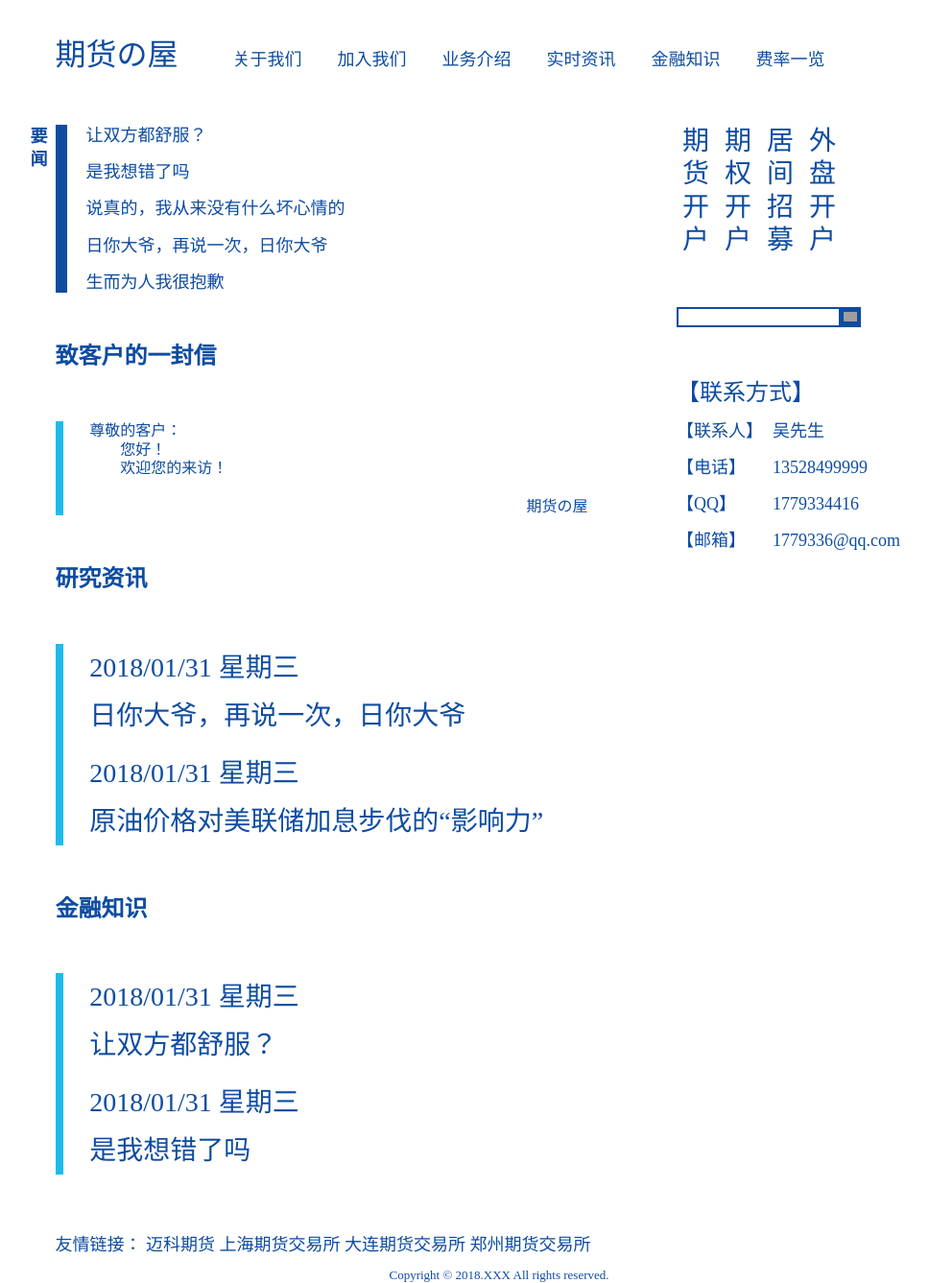
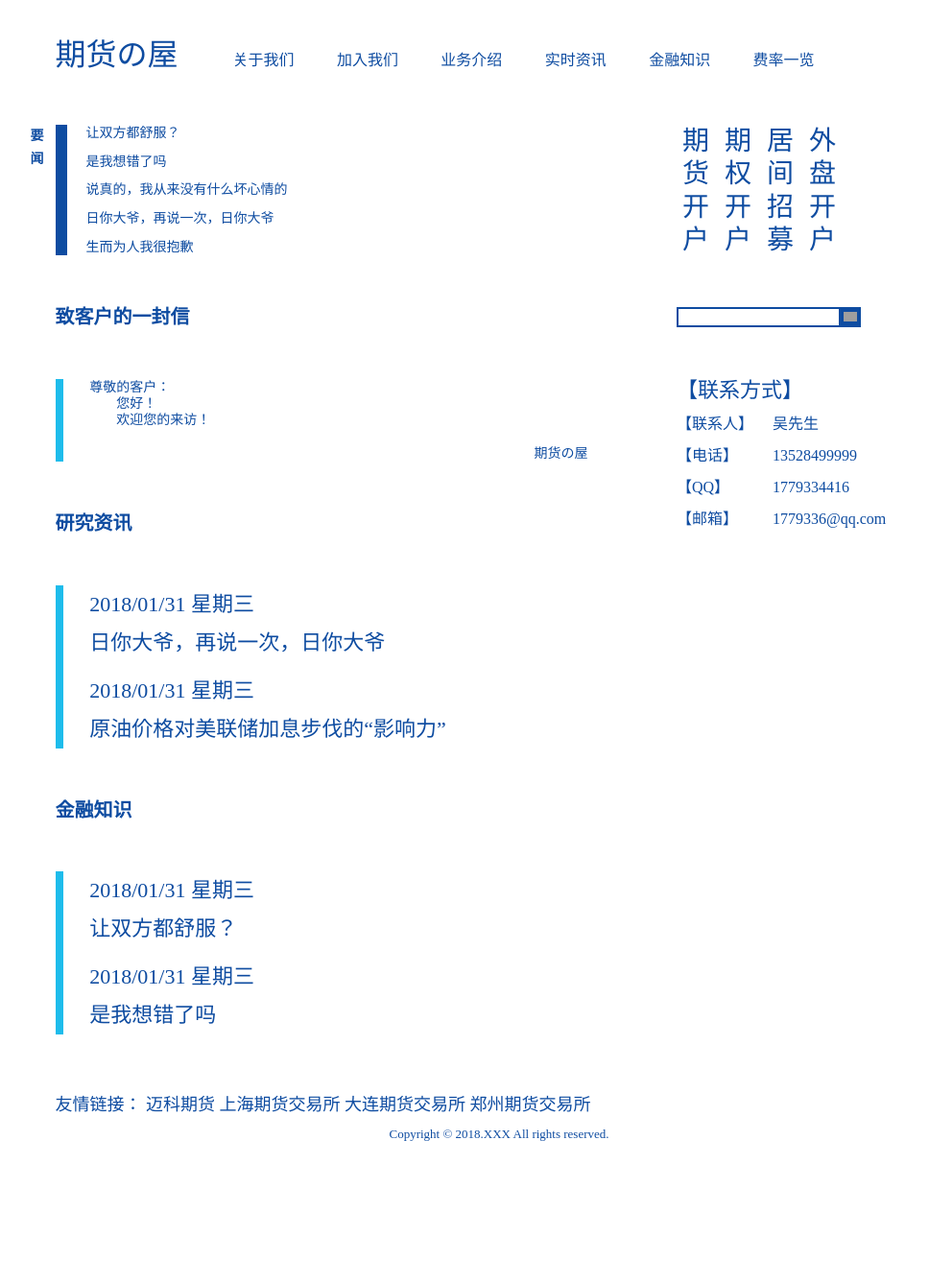
Before and after one commit to a972667237/future, a Django app: page / in a window 1280 px wide. Shown: the whole page at 96% size, without its empty margins (120-1088 px from the left). After the commit the page ends 1189 px from the top, so only its background shows below. Run offline with Django 3.2, Linux system fonts and the light colour scheme; data comes from the database, SQL or seed files in the repository; parts of the project's set-up code (start-up, migrations or seed data) failed here and were passed over; some web fonts are replaced; grey boxes are pictures that could not be loaded.

Commit message:
update the font size

```diff
--- a/static/css/master.css
+++ b/static/css/master.css
@@ -46,9 +46,9 @@ header .header_left .site_name{
   font-family: "normal-black";
 }
 header .header_right ul li{
-  font-size: 18px;
+  font-size: 16px;
   display: inline-block;
-  margin-right: 5%;
+  margin-right: 6%;
 }
 main{
   width: 100%;
@@ -69,7 +69,7 @@ main .main_right{
 main .main_left .main_out{
   position: relative;
   border-left: 12px solid #0e4ca1;
-  font-size: 18px;
+  font-size: 14px;
   padding-left: 20px;
 }
 
@@ -110,21 +110,21 @@ main .main_left .main_card{
 
 main .main_left .main_card .card_title{
   font-family: "normal-black";
-  font-size: 24px;
+  font-size: 20px;
   font-weight: 600;
 }
 
 main .main_left .main_card .card_content{
   margin-top: 52px;
   padding-left: 5%;
-  font-size: 16px;
+  font-size: 14px;
   border-left: 8px solid #1ebceb;
 }
 
 main .main_left .main_card .card_content .info_item{
   margin-bottom: 10px;
-  line-height: 50px;
-  font-size: 28px;
+  line-height: 40px;
+  font-size: 22px;
 }
 
 main .main_left .page_place{
@@ -138,7 +138,7 @@ main .main_left .page_place .pagination li{
 
 main .main_left .list{
   margin-top: 52px;
-  font-size: 28px;
+  font-size: 20px;
 }
 
 main .main_left .list .list_title{
@@ -155,7 +155,7 @@ main .main_left .list .main_out, main .main_left .list .article_card{
 main .main_left .list .main_out, main .main_left .list .article_content{
   border-left: 12px solid #1ebceb;
   padding-left: 5%;
-  font-size: 20px;
+  font-size: 16px;
 }
 
 main .main_left .list .futures_account::before{
@@ -171,7 +171,7 @@ main .main_left .list .option_account::before{
 }
 
 main .main_left .article_list p{
-  line-height:50px;
+  line-height:40px;
 }
 
 main .main_left .list .article_card a{
@@ -249,17 +249,17 @@ main .main_right .contact{
 }
 
 main .main_right .contact p{
-  line-height:32px;
+  line-height:28px;
 }
 
 main .main_right .contact p span{
-  font-size: 18px;
+  font-size: 16px;
   display: inline-block;
 }
 
 main .main_right .contact p .title{
   font-family: "normal-black";
-  font-size: 24px;
+  font-size: 22px;
 }
 
 main .main_right .contact p .contact_key{
```
